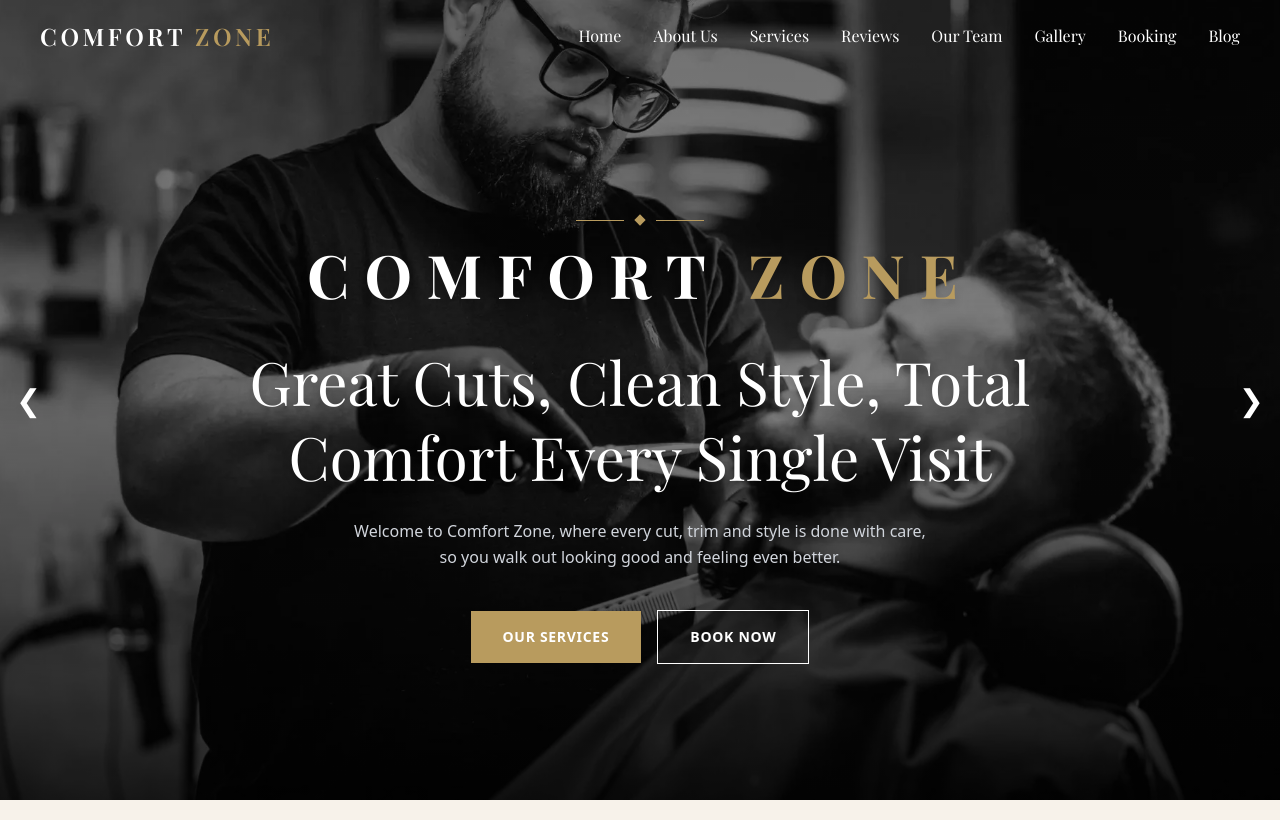
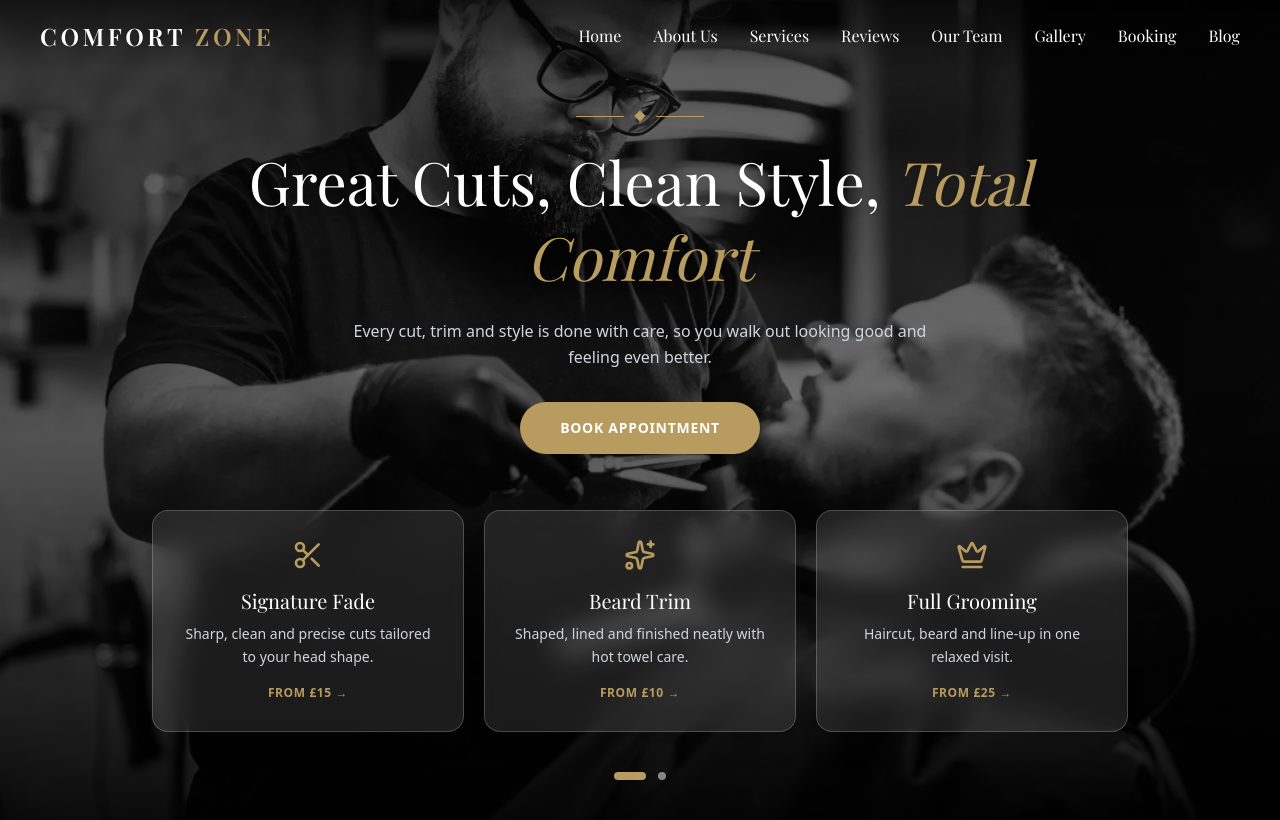
Before and after one commit to Rafiu-Olajumoke01/comfortzone, a Next.js app: page /hero in a window 1280 px wide. Built offline with nearby package versions, Linux system fonts and the light colour scheme.

Commit message:
Add activities feature

```diff
--- a/app/hero/page.jsx
+++ b/app/hero/page.jsx
@@ -4,13 +4,20 @@ import { useEffect, useState } from "react";
 import Image from "next/image";
 import Link from "next/link";
 import { Playfair_Display } from "next/font/google";
+import { Scissors, Sparkles, Crown } from "lucide-react";
 import Navbar from "@/components/Navbar/Navbar";
 
 const playfair = Playfair_Display({ subsets: ["latin"], weight: ["400", "500", "700"] });
 
 const slides = ["/banner-4.webp", "/banner-3.webp"];
 
-export default function Hero() {
+const services = [
+  { title: "Signature Fade", text: "Sharp, clean and precise cuts tailored to your head shape.", price: "From £15", Icon: Scissors },
+  { title: "Beard Trim", text: "Shaped, lined and finished neatly with hot towel care.", price: "From £10", Icon: Sparkles },
+  { title: "Full Grooming", text: "Haircut, beard and line-up in one relaxed visit.", price: "From £25", Icon: Crown },
+];
+
+const Hero = () => {
   const [index, setIndex] = useState(0);
 
   useEffect(() => {
@@ -20,13 +27,10 @@ export default function Hero() {
     return () => clearTimeout(timer);
   }, [index]);
 
-  const prev = () => setIndex((i) => (i - 1 + slides.length) % slides.length);
-  const next = () => setIndex((i) => (i + 1) % slides.length);
-
   return (
     <>
       <Navbar />
-      <section className="relative flex min-h-screen items-center justify-center overflow-hidden">
+      <section className="relative flex min-h-screen flex-col items-center justify-center overflow-hidden">
         {slides.map((src, i) => (
           <div
             key={src}
@@ -36,7 +40,7 @@ export default function Hero() {
           >
             <Image
               src={src}
-              alt="Comfort Zone"
+              alt="Comfort Zone barbershop"
               fill
               priority={i === 0}
               className="object-cover"
@@ -44,65 +48,68 @@ export default function Hero() {
           </div>
         ))}
 
-        <div className="absolute inset-0 bg-gradient-to-b from-black/50 via-black/40 to-black/80" />
+        <div className="absolute inset-0 bg-gradient-to-b from-black/60 via-black/50 to-black/90" />
 
-        <div className="relative z-10 flex flex-col items-center px-6 pt-20 text-center text-white">
+        <div className="relative z-10 flex flex-col items-center px-6 pt-28 text-center text-white">
           <div className="flex items-center gap-3">
             <div className="h-px w-12 bg-[#B89B5E]" />
             <div className="h-2 w-2 rotate-45 bg-[#B89B5E]" />
             <div className="h-px w-12 bg-[#B89B5E]" />
           </div>
 
-          <span
-            className={`${playfair.className} mt-5 text-4xl font-bold uppercase tracking-[0.25em] drop-shadow-lg md:text-6xl`}
+          <h1
+            className={`${playfair.className} mt-6 max-w-4xl text-4xl font-normal leading-tight drop-shadow-lg md:text-6xl`}
           >
-            Comfort <span className="text-[#B89B5E]">Zone</span>
-          </span>
-
-          <h1
-            className={`${playfair.className} mt-10 max-w-4xl text-4xl font-normal leading-tight drop-shadow-lg md:text-6xl`}
-          >
-            Great Cuts, Clean Style, Total Comfort Every Single Visit
+            Great Cuts, Clean Style,{" "}
+            <span className="italic text-[#B89B5E]">Total Comfort</span>
           </h1>
 
           <p className="mt-6 max-w-xl text-base leading-relaxed text-gray-300">
-            Welcome to Comfort Zone, where every cut, trim and style is done with
-            care, so you walk out looking good and feeling even better.
+            Every cut, trim and style is done with care, so you walk out looking
+            good and feeling even better.
           </p>
 
-          <div className="mt-10 flex flex-wrap items-center justify-center gap-4">
-            <Link
-              href="/services"
-              className="bg-[#B89B5E] px-8 py-4 text-sm font-semibold uppercase tracking-wider text-white transition-colors hover:bg-[#a38650]"
-            >
-              Our Services
-            </Link>
           <Link
             href="/booking"
-              className="border border-white px-8 py-4 text-sm font-semibold uppercase tracking-wider text-white transition-colors hover:bg-white hover:text-black"
+            className="mt-8 rounded-full bg-[#B89B5E] px-10 py-4 text-sm font-semibold uppercase tracking-wider text-white shadow-lg transition-colors hover:bg-[#a38650]"
           >
-              Book Now
+            Book Appointment
           </Link>
         </div>
+
+        <div className="relative z-10 mt-14 grid w-full max-w-5xl grid-cols-1 gap-5 px-6 md:grid-cols-3">
+          {services.map(({ title, text, price, Icon }) => (
+            <Link
+              key={title}
+              href="/services"
+              className="rounded-2xl border border-white/20 bg-white/10 p-7 text-center text-white shadow-xl backdrop-blur-md transition hover:-translate-y-1 hover:border-[#B89B5E]/60 hover:bg-white/15"
+            >
+              <Icon className="mx-auto h-8 w-8 text-[#B89B5E]" />
+              <h3 className={`${playfair.className} mt-4 text-xl`}>{title}</h3>
+              <p className="mt-2 text-sm leading-relaxed text-gray-300">{text}</p>
+              <span className="mt-4 inline-block text-xs font-semibold uppercase tracking-wider text-[#B89B5E]">
+                {price} &rarr;
+              </span>
+            </Link>
+          ))}
         </div>
 
+        <div className="relative z-10 my-10 flex items-center gap-3">
+          {slides.map((_, i) => (
             <button
+              key={i}
               type="button"
-          onClick={prev}
-          aria-label="Previous slide"
-          className="absolute left-4 top-1/2 z-10 -translate-y-1/2 text-3xl text-white hover:text-[#B89B5E]"
-        >
-          &#10094;
-        </button>
-        <button
-          type="button"
-          onClick={next}
-          aria-label="Next slide"
-          className="absolute right-4 top-1/2 z-10 -translate-y-1/2 text-3xl text-white hover:text-[#B89B5E]"
-        >
-          &#10095;
-        </button>
+              onClick={() => setIndex(i)}
+              aria-label={`Go to slide ${i + 1}`}
+              className={`h-2 rounded-full transition-all ${
+                i === index ? "w-8 bg-[#B89B5E]" : "w-2 bg-white/50 hover:bg-white"
+              }`}
+            />
+          ))}
+        </div>
       </section>
     </>
   );
-}
+};
+
+export default Hero;
--- a/components/Navbar/Navbar.jsx
+++ b/components/Navbar/Navbar.jsx
@@ -17,11 +17,13 @@ const links = [
   { label: "Blog", href: "/blog" },
 ];
 
-export default function Navbar() {
+const Navbar = () => {
   const [open, setOpen] = useState(false);
 
   return (
-    <header className={`${playfair.className} absolute inset-x-0 top-0 z-50`}>
+    <header
+      className={`${playfair.className} absolute inset-x-0 top-0 z-50 bg-gradient-to-b from-black/60 to-transparent`}
+    >
       <nav className="mx-auto flex max-w-[1400px] items-center justify-between px-6 py-5 lg:px-10">
         <Link
           href="/"
@@ -54,7 +56,7 @@ export default function Navbar() {
       </nav>
 
       {open && (
-        <ul className="flex flex-col gap-5 bg-[#0E0D0C] px-6 py-6 lg:hidden">
+        <ul className="flex flex-col gap-5 bg-black/70 px-6 py-6 backdrop-blur-md lg:hidden">
           {links.map((link) => (
             <li key={link.href}>
               <Link
@@ -70,4 +72,6 @@ export default function Navbar() {
       )}
     </header>
   );
-}
+};
+
+export default Navbar;
```
Lines whose indentation alone changed are shown as unchanged.
